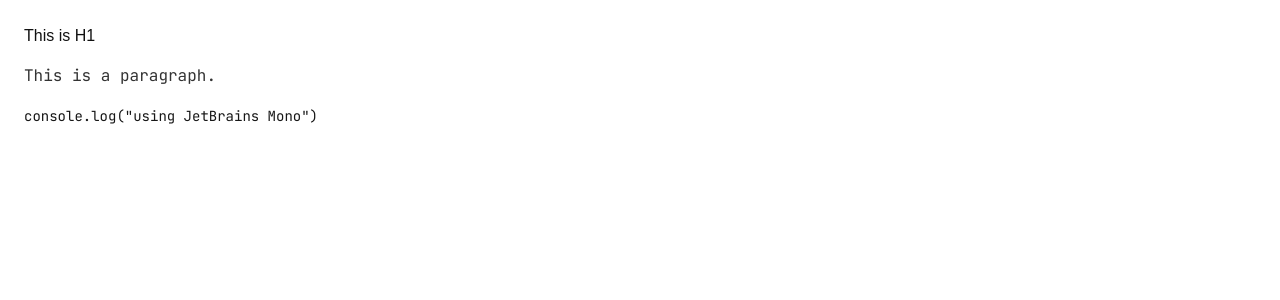
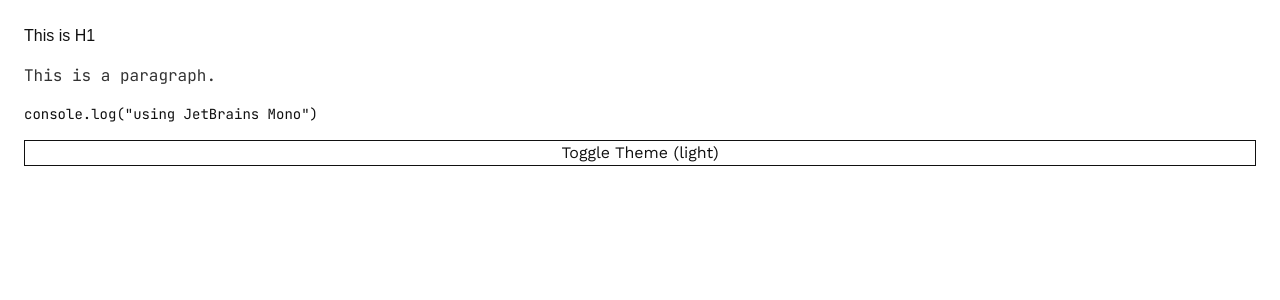
Before and after one commit to SIDDHAARTHAA/portfolio-website, a Next.js app: page / in a window 1280 px wide. Shown: the top 300 px of the page. Built offline with nearby package versions, Linux system fonts and the light colour scheme; a web font is replaced by a local one.

Commit message:
toggle theme, and fonts, and themes

```diff
--- /dev/null
+++ b/app/components/ThemeToggle.tsx
@@ -0,0 +1,33 @@
+"use client";
+
+import { useEffect, useState } from "react";
+
+export default function ThemeToggle() {
+    const [theme, setTheme] = useState("light");
+
+    useEffect(() => {
+        const stored = localStorage.getItem("theme");
+        // console.log("stored", stored)
+        const prefersDark = window.matchMedia("(prefers-color-scheme: dark)").matches;
+        // console.log("prefersDark:", prefersDark)
+        const initTheme = stored || (prefersDark ? "dark" : "light");
+        setTheme(initTheme);
+        // console.log("initTheme: ", initTheme)
+        document.documentElement.classList.add(initTheme);
+    }, []);
+
+    const toggleTheme = () => {
+        const newTheme = theme === "light" ? "dark" : "light";
+        // console.log(newTheme)
+        document.documentElement.classList.remove(theme);
+        document.documentElement.classList.add(newTheme);
+        localStorage.setItem("theme", newTheme);
+        setTheme(newTheme);
+    };
+
+    return (
+        <button onClick={toggleTheme} className="border">
+            Toggle Theme ({theme})
+        </button>
+    );
+}
--- a/app/globals.css
+++ b/app/globals.css
@@ -33,6 +33,16 @@
   --font-bits: var(--font-bits);
 }
 
+html.light {
+  --background: #ffffff;
+  --foreground: #111111;
+}
+
+html.dark {
+  --background: #0a0a0a;
+  --foreground: #ededed;
+}
+
 body {
   @apply bg-background text-foreground font-sans antialiased;
 }
--- a/app/layout.tsx
+++ b/app/layout.tsx
@@ -1,6 +1,11 @@
 import type { Metadata } from "next";
 import "./globals.css";
-import { JetBrains_Mono, Bungee, Work_Sans, Bitcount_Grid_Double } from "next/font/google";
+import {
+  JetBrains_Mono,
+  Bungee,
+  Work_Sans,
+  Bitcount_Grid_Double,
+} from "next/font/google";
 
 const jetbrains = JetBrains_Mono({
   subsets: ["latin"],
@@ -10,26 +15,49 @@ const jetbrains = JetBrains_Mono({
 const worksans = Work_Sans({
   subsets: ["latin"],
   variable: "--font-worksans",
-})
+});
 
 const bits = Bitcount_Grid_Double({
   subsets: ["latin"],
-  variable: "--font-bits"
-})
+  variable: "--font-bits",
+});
+
 const bungee = Bungee({
   subsets: ["latin"],
   weight: "400",
   variable: "--font-bungee",
 });
 
-// export const metadata: Metadata = {
-//   title: "Tailwind V4 Fonts Test",
-//   description: "Let’s see if Bungee and JetBrains Mono actually apply",
-// };
+export const metadata: Metadata = {
+  title: "Tailwind V4 Fonts Test",
+  description: "Let’s see if Bungee and JetBrains Mono actually apply",
+};
 
 export default function RootLayout({ children }: { children: React.ReactNode }) {
   return (
-    <html lang="en" className={`${bungee.variable} ${jetbrains.variable} ${worksans.variable} ${bits.variable}`}>
+    <html
+      lang="en"
+      suppressHydrationWarning
+      className={`${bungee.variable} ${jetbrains.variable} ${worksans.variable} ${bits.variable}`}
+    >
+      <head>
+        {/* Load theme before page renders */}
+        <script
+          dangerouslySetInnerHTML={{
+            __html: `
+              try {
+                const theme = localStorage.getItem("theme");
+                if (theme === "dark" || theme === "light") {
+                  document.documentElement.classList.add(theme);
+                } else {
+                  const prefersDark = window.matchMedia("(prefers-color-scheme: dark)").matches;
+                  document.documentElement.classList.add(prefersDark ? "dark" : "light");
+                }
+              } catch (e) {}
+            `,
+          }}
+        />
+      </head>
       <body>{children}</body>
     </html>
   );
--- a/app/page.tsx
+++ b/app/page.tsx
@@ -1,9 +1,12 @@
+import ThemeToggle from "./components/ThemeToggle";
+
 export default function Home() {
   return (
-    <main className="p-6 space-y-4">
+    <main className="p-6 space-y-4 flex flex-col">
       <h1>This is H1</h1>
       <p>This is a paragraph.</p>
       <code>console.log("using JetBrains Mono")</code>
+      <ThemeToggle />
     </main>
   );
 }
```
